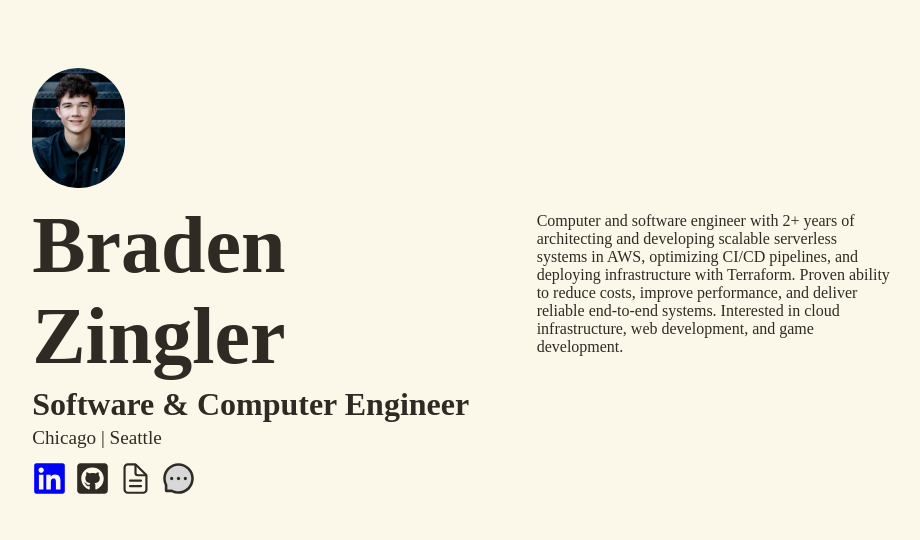
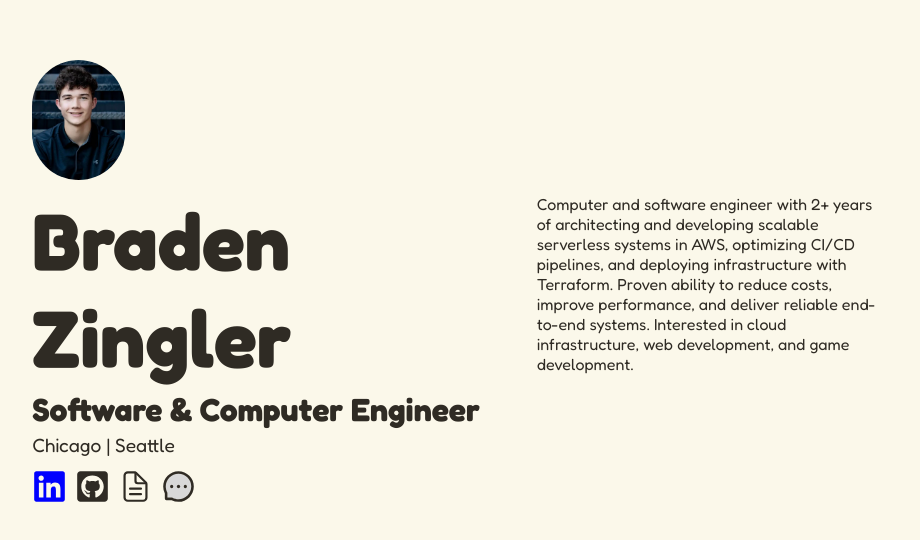
Before and after one commit to bradenzingler/portfolio, a React (Vite) app: page / in a window 1280 px wide. Shown: the part 116-656 px from the top of the page, without its empty margins (179-1099 px from the left). Built offline with nearby package versions, Linux system fonts and the light colour scheme.

Commit message:
Switch to fredoka font

```diff
--- a/index.html
+++ b/index.html
@@ -20,6 +20,13 @@
 				});
 			}
 		</script>
+		<link rel="preconnect" href="https://fonts.googleapis.com" />
+		<link rel="preconnect" href="https://fonts.gstatic.com" crossorigin />
+		<link
+			href="https://fonts.googleapis.com/css2?family=Fredoka:wght@300..700&display=swap"
+			rel="stylesheet"
+		/>
+
 		<meta charset="UTF-8" />
 		<meta name="viewport" content="width=device-width, initial-scale=1.0" />
 		<title>Braden Zingler</title>
--- a/src/App.tsx
+++ b/src/App.tsx
@@ -6,7 +6,7 @@ export default function App() {
 	return (
 		<main className="main">
 			<Header />
-            <AboutMe />
+			<AboutMe />
 		</main>
 	);
 }
--- a/src/components/about-me/AboutMe.tsx
+++ b/src/components/about-me/AboutMe.tsx
@@ -4,7 +4,7 @@ export default function AboutMe() {
 	return (
 		<section id="about-me">
 			<hr />
-			<p>
+			<p data-ant-block>
 				Computer and software engineer with 2+ years of architecting and
 				developing scalable serverless systems in AWS, optimizing CI/CD
 				pipelines, and deploying infrastructure with Terraform. Proven
--- a/src/components/header/Header.tsx
+++ b/src/components/header/Header.tsx
@@ -4,8 +4,8 @@ import Links from "./links/Links";
 export default function Header() {
 	return (
 		<header>
-			<img id="portrait" src="/portrait.webp"></img>
-			<div id="info">
+			<img data-ant-block id="portrait" src="/portrait.webp"></img>
+			<div data-ant-block id="info">
 				<h1>Braden Zingler</h1>
 				<h2>Software & Computer Engineer</h2>
 				<h3>Chicago | Seattle</h3>
--- a/src/components/header/links/Links.tsx
+++ b/src/components/header/links/Links.tsx
@@ -11,20 +11,20 @@ export default function Links() {
 
 	return (
 		<div id="links">
-			<a href={linkedIn} title="Braden Zingler's LinkedIn Account">
+			<a data-ant-block href={linkedIn} title="Braden Zingler's LinkedIn Account">
 				<FaLinkedin id="linkedin" size={iconSize} />
 			</a>
-			<a href={github} title="Braden Zingler's Github Account">
+			<a data-ant-block href={github} title="Braden Zingler's Github Account">
 				<FaGithubSquare id="github" size={iconSize} />
 			</a>
-			<a
+			<a data-ant-block
 				href={resume}
                 rel="noopener noreferrer"
 				title="Braden Zingler's Resume"
 			>
 				<IoDocumentTextOutline size={iconSize} />
 			</a>
-			<a href="/contact" title="Contact me">
+			<a data-ant-block href="/contact" title="Contact me">
 				<AiTwotoneMessage size={iconSize} />
 			</a>
 		</div>
--- a/src/index.css
+++ b/src/index.css
@@ -1,5 +1,5 @@
 :root {
-	font-family: "Times New Roman", Times, serif;
+	font-family: "Fredoka", sans-serif;
 	font-synthesis: none;
 	text-rendering: optimizeLegibility;
 	-webkit-font-smoothing: antialiased;
@@ -28,7 +28,8 @@ label {
 	text-align: left;
 }
 
-input, textarea {
+input,
+textarea {
 	font-family: inherit;
 	font-size: var(--sm-font);
 	padding: var(--sm-space);
@@ -36,7 +37,7 @@ input, textarea {
 	background-color: inherit;
 	border: 1px solid var(--secondary-color-light);
 	outline: none;
-    resize: none;
+	resize: none;
 	&:focus {
 		border: 1px solid var(--secondary-color);
 	}
@@ -102,7 +103,7 @@ p {
 	flex-direction: column;
 	justify-content: center;
 	align-items: center;
-    text-align: center;
+	text-align: center;
 }
 
 .error {
```
